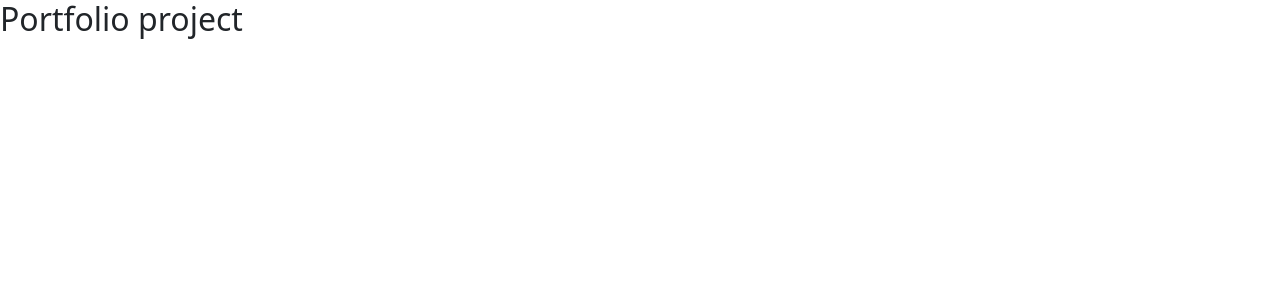
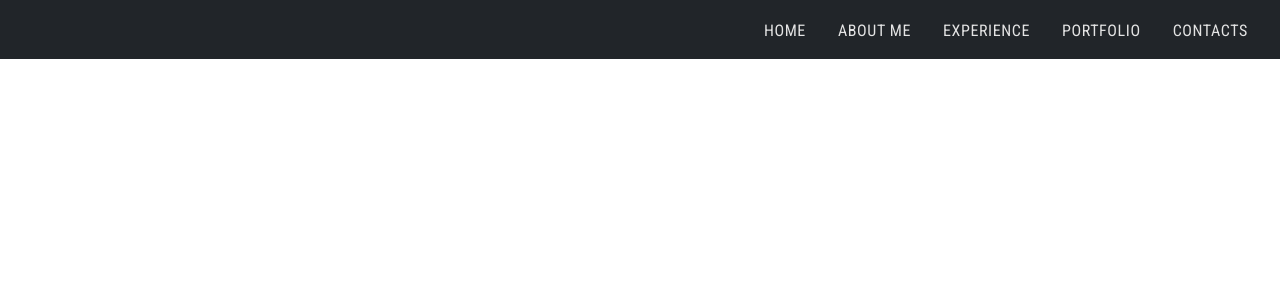
Before and after one commit to jjesusteran-mori/Portfolio, a React (Create React App) app: page / in a window 1280 px wide. Shown: the top 300 px of the page. Built offline with nearby package versions, Linux system fonts and the light colour scheme.

Commit message:
navbar styling added

```diff
--- a/public/index.html
+++ b/public/index.html
@@ -15,6 +15,22 @@
       user's mobile device or desktop. See https://developers.google.com/web/fundamentals/web-app-manifest/
     -->
         <link rel="manifest" href="%PUBLIC_URL%/manifest.json" />
+
+        <!-- google fonts -->
+
+        <link rel="preconnect" href="https://fonts.gstatic.com" />
+        <link
+            href="https://fonts.googleapis.com/css2?family=Roboto+Condensed:wght@300;400;700&display=swap"
+            rel="stylesheet"
+        />
+
+        <!-- bootstarp -->
+        <link
+            rel="stylesheet"
+            href="https://stackpath.bootstrapcdn.com/bootstrap/4.3.1/css/bootstrap.min.css"
+            integrity="sha384-ggOyR0iXCbMQv3Xipma34MD+dH/1fQ784/j6cY/iJTQUOhcWr7x9JvoRxT2MZw1T"
+            crossorigin="anonymous"
+        />
         <!--
       Notice the use of %PUBLIC_URL% in the tags above.
       It will be replaced with the URL of the `public` folder during the build.
@@ -39,5 +55,20 @@
       To begin the development, run `npm start` or `yarn start`.
       To create a production bundle, use `npm run build` or `yarn build`.
     -->
+        <script
+            src="https://code.jquery.com/jquery-3.3.1.slim.min.js"
+            integrity="sha384-q8i/X+965DzO0rT7abK41JStQIAqVgRVzpbzo5smXKp4YfRvH+8abtTE1Pi6jizo"
+            crossorigin="anonymous"
+        ></script>
+        <script
+            src="https://cdnjs.cloudflare.com/ajax/libs/popper.js/1.14.7/umd/popper.min.js"
+            integrity="sha384-UO2eT0CpHqdSJQ6hJty5KVphtPhzWj9WO1clHTMGa3JDZwrnQq4sF86dIHNDz0W1"
+            crossorigin="anonymous"
+        ></script>
+        <script
+            src="https://stackpath.bootstrapcdn.com/bootstrap/4.3.1/js/bootstrap.min.js"
+            integrity="sha384-JjSmVgyd0p3pXB1rRibZUAYoIIy6OrQ6VrjIEaFf/nJGzIxFDsf4x0xIM+B07jRM"
+            crossorigin="anonymous"
+        ></script>
     </body>
 </html>
--- a/src/App.css
+++ b/src/App.css
@@ -1,38 +1,3 @@
-.App {
-  text-align: center;
+* {
+    font-family: "Roboto Condensed", sans-serif;
 }
-
-.App-logo {
-  height: 40vmin;
-  pointer-events: none;
-}
-
-@media (prefers-reduced-motion: no-preference) {
-  .App-logo {
-    animation: App-logo-spin infinite 20s linear;
-  }
-}
-
-.App-header {
-  background-color: #282c34;
-  min-height: 100vh;
-  display: flex;
-  flex-direction: column;
-  align-items: center;
-  justify-content: center;
-  font-size: calc(10px + 2vmin);
-  color: white;
-}
-
-.App-link {
-  color: #61dafb;
-}
-
-@keyframes App-logo-spin {
-  from {
-    transform: rotate(0deg);
-  }
-  to {
-    transform: rotate(360deg);
-  }
-}
--- a/src/App.js
+++ b/src/App.js
@@ -1,8 +1,9 @@
 import "./App.css";
 import "bootstrap/dist/css/bootstrap.min.css";
+import Navbar from "./components/Navbar/Navbar";
 
 function App() {
-    return <h2>Portfolio project</h2>;
+    return <Navbar />;
 }
 
 export default App;
--- /dev/null
+++ b/src/components/Navbar/Navbar.css
@@ -0,0 +1,35 @@
+:root {
+    --primary-white: rgb(228, 228, 228);
+    --primary-orange: #f9ab00;
+    --primary-dark: rgba(255, 255, 255, 0);
+}
+
+nav a.nav-link {
+    letter-spacing: 0.0375rem;
+    cursor: pointer;
+}
+nav ul li {
+    text-transform: uppercase;
+}
+#navbar__toggler {
+    background-color: var(--primary-white);
+    margin-right: 8px;
+}
+
+.navbar-nav > li > a {
+    margin-right: 0.5rem;
+    margin-left: 0.5rem;
+    color: var(--primary-white) !important;
+    padding: 8px 0px;
+    border-top: 0.1875rem solid var(--primary-dark);
+}
+
+.navbar-nav > li > a:hover {
+    border-top: 0.1875rem solid var(--primary-orange);
+}
+
+/* might delete the code below. */
+.navbar-nav > li > a.active,
+.navbar-nav > li > a.active:focus {
+    border-top: 0.1875rem solid var(--primary-orange);
+}
--- /dev/null
+++ b/src/components/Navbar/Navbar.js
@@ -0,0 +1,55 @@
+import React from "react";
+import "./Navbar.css";
+
+const Navbar = () => {
+    return (
+        <nav className="navbar navbar-expand-lg navbar-light bg-dark">
+            <button
+                id="navbar__toggler"
+                className="navbar-toggler ms-auto"
+                type="button"
+                data-toggle="collapse"
+                data-target="#navbarSupportedContent"
+                aria-controls="navbarSupportedContent"
+                aria-expanded="false"
+                aria-label="Toggle navigation"
+            >
+                <span className="navbar-toggler-icon"></span>
+            </button>
+            <div
+                className="collapse navbar-collapse"
+                id="navbarSupportedContent"
+            >
+                <ul className="navbar-nav ms-auto" id="navbar__nav">
+                    <li className="nav-item active">
+                        <a className="nav-link" href="#">
+                            Home <span className="sr-only">(current)</span>
+                        </a>
+                    </li>
+                    <li className="nav-item">
+                        <a className="nav-link" href="#">
+                            about me
+                        </a>
+                    </li>
+                    <li className="nav-item">
+                        <a className="nav-link" href="#">
+                            Experience
+                        </a>
+                    </li>{" "}
+                    <li className="nav-item">
+                        <a className="nav-link" href="#">
+                            Portfolio
+                        </a>
+                    </li>
+                    <li className="nav-item">
+                        <a className="nav-link" href="#">
+                            Contacts
+                        </a>
+                    </li>
+                </ul>
+            </div>
+        </nav>
+    );
+};
+
+export default Navbar;
```
Lines whose indentation alone changed are shown as unchanged.
